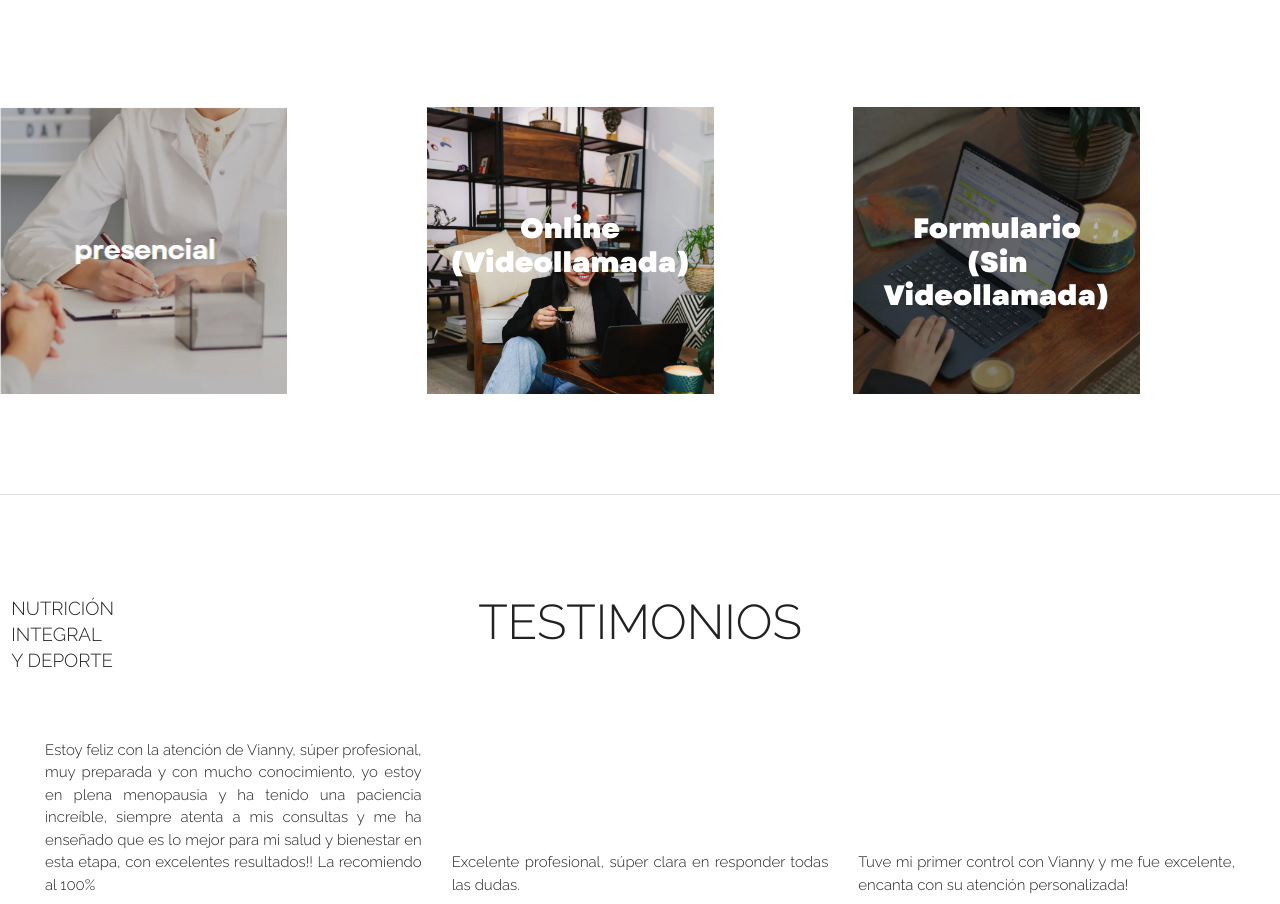
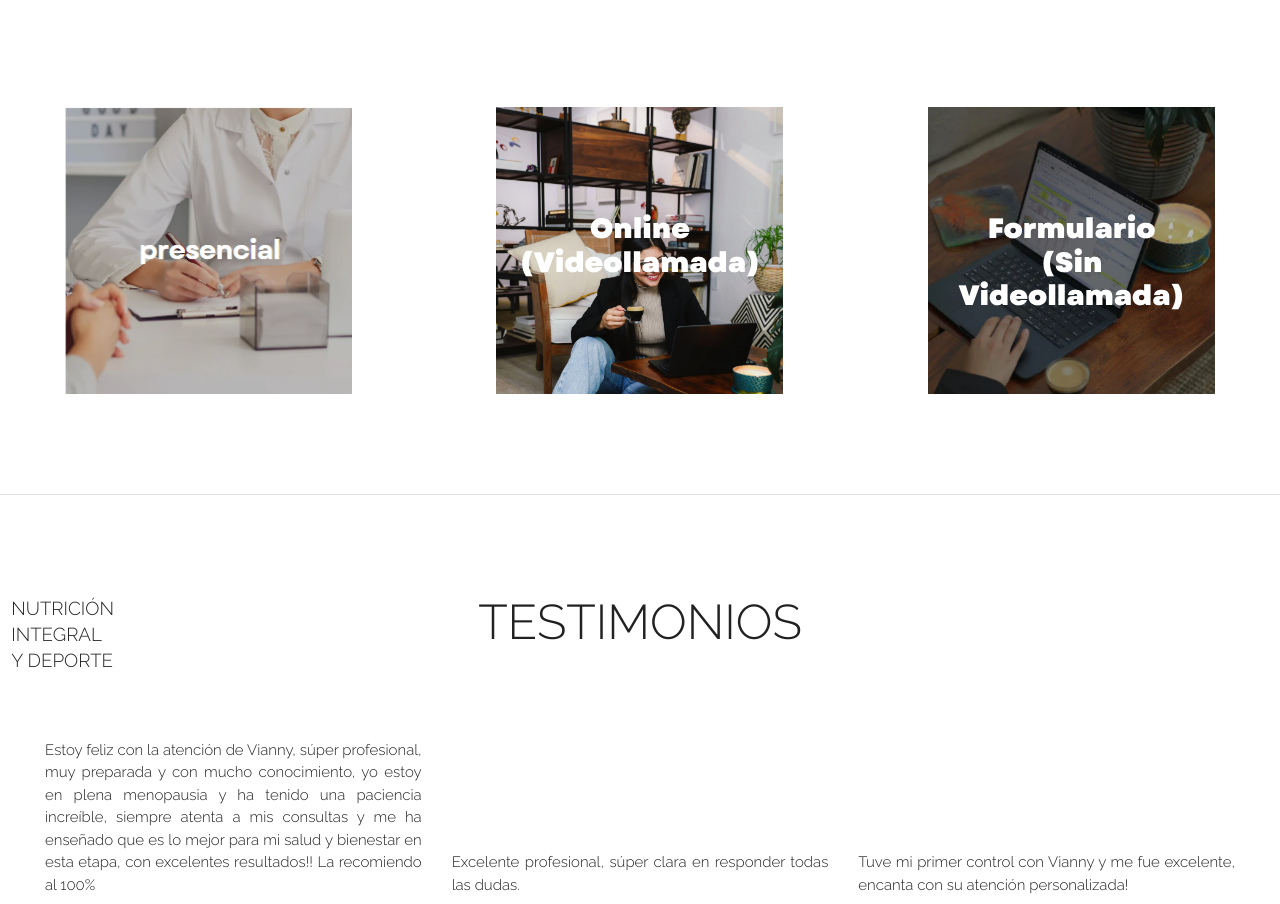
Before and after one commit to VirgilioMacero/Viannys-Page, a React (Vite) app: page / in a window 1280 px wide. Shown: the part 5477-6381 px from the top of the page. Built offline with nearby package versions, Linux system fonts and the light colour scheme; a web font is replaced by a local one.

Commit message:
Fixing grid cols

```diff
--- a/src/layout/TypeAdvisory.tsx
+++ b/src/layout/TypeAdvisory.tsx
@@ -20,28 +20,26 @@ function TypeAdvisory() {
         />
 
         <div
-          className=" grid grid-cols-3"
-          style={{ marginTop: "100px", marginBottom: "100px" }}
+          className=" grid grid-cols-3 place-items-center gap-4 max-[1025px]:grid-cols-2 max-[700px]:grid-cols-1"
+          style={{
+            marginTop: "100px",
+            marginBottom: "100px",
+          }}
         >
-          <div className=" ">
           <Image
             route={firstImage}
             url="https://encuadrado.com/p/vianny-macero/"
             firsText=""
             secodText=""
           />
-          </div>
 
-          <div className=" ">
           <Image
             route={secondImage}
             url="https://encuadrado.com/p/vianny-macero/"
             firsText="Online"
             secodText="(Videollamada)"
           />
-          </div>
 
-          <div className="">
           <Image
             route={TirdImage}
             url="https://encuadrado.com/p/vianny-macero/"
@@ -50,7 +48,6 @@ function TypeAdvisory() {
           />
         </div>
       </div>
-      </div>
     </>
   );
 }
```
Lines whose indentation alone changed are shown as unchanged.
